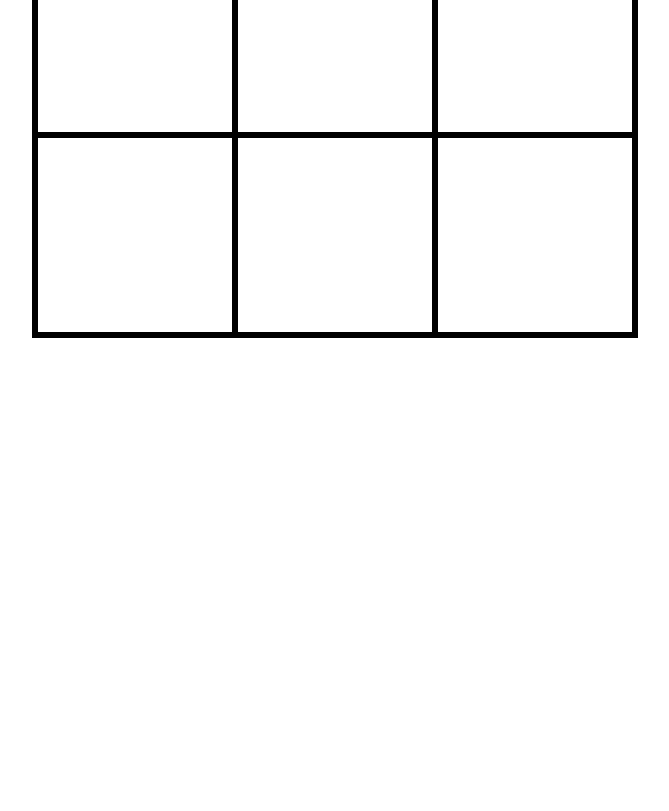
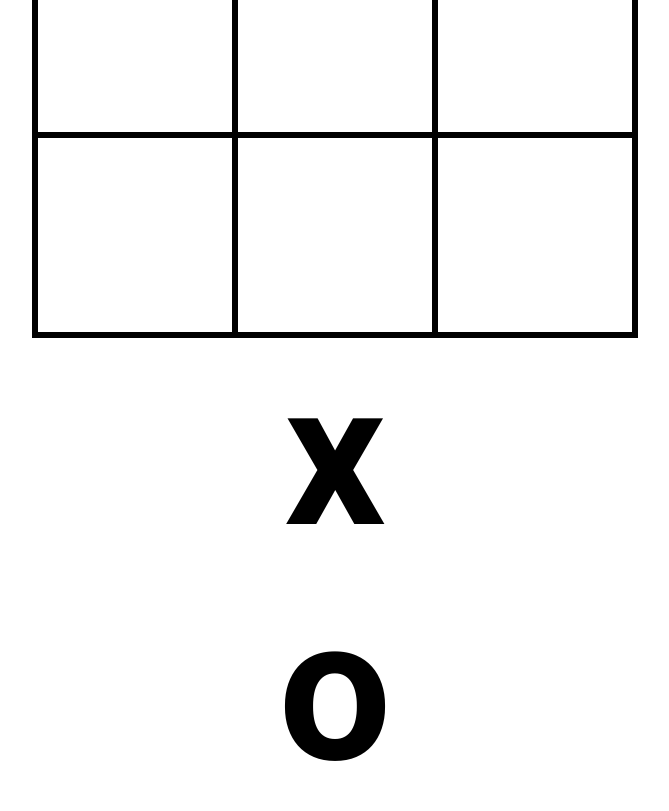
Before and after one commit to naomiisbell/tictactoe_game, a plain HTML site: page game.html in a window 1280 px wide. Shown: the part 356-1167 px from the top of the page, without its empty margins (305-974 px from the left). Before the commit the page ends 800 px from the top, so only its background shows below. Drawn offline with Linux system fonts and the light colour scheme.

Commit message:
symbols added

```diff
--- a/css/style.css
+++ b/css/style.css
@@ -79,3 +79,17 @@ body {
 .block9 {
     border: solid;
 }
+
+.symbolX {
+    position: relative;
+    font-size: 200px;
+    font-family:  'Roboto', sans-serif;
+    cursor: pointer;
+}
+
+.symbolO {
+    position: relative;
+    font-size: 200px;
+    font-family: 'Roboto', sans-serif;
+    cursor: pointer;
+}
--- a/game.html
+++ b/game.html
@@ -5,6 +5,7 @@
     <meta name="viewport" content="width=device-width, initial-scale=1.0">
     <title>TIC TAC TOE</title>
     <link rel="stylesheet" href="./css/style.css">
+    <link href="https://fonts.googleapis.com/css2?family=Roboto:wght@700&display=swap" rel="stylesheet">
 </head>
 <body>
     <h1>SCORE</h1>
@@ -21,6 +22,10 @@
         <div class="block9"></div>
     </div>
 
+    <div class="symbolX" draggable="true">x</div>
+
+    <div class="symbolO" draggable="true">o</div>
+
     <script src="./js/app.js"></script>
 </body>
 </html>
```
